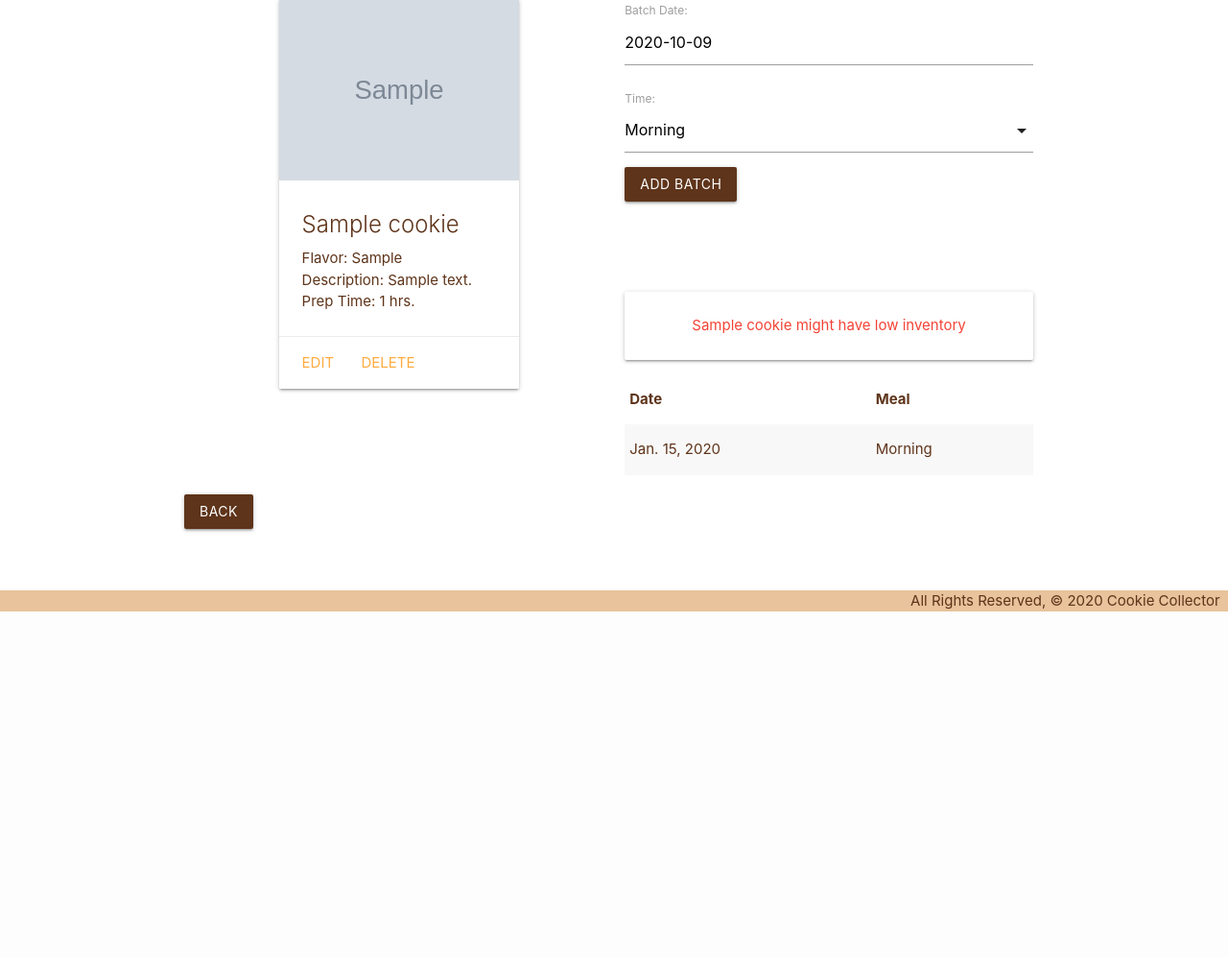
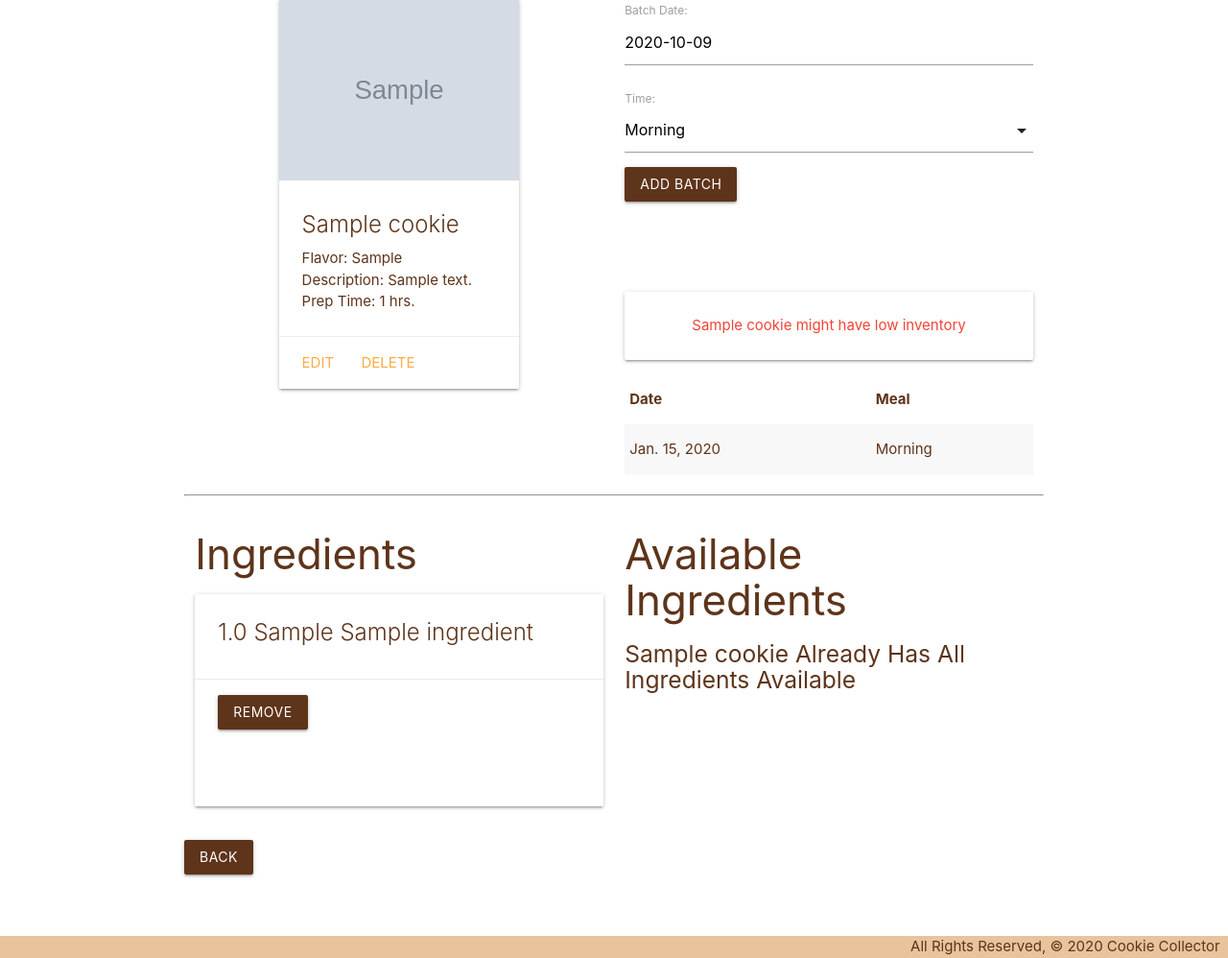
Before and after one commit to gc893/django-cookie-collector, a Django app: page /cookies/1/ in a window 1280 px wide. Shown: the part 216-1214 px from the top of the page at 96% size. Before the commit the page ends 853 px from the top, so only its background shows below. Run offline with Django 3.2, Linux system fonts and the light colour scheme; tables that the repository leaves empty hold one stand-in row (values such as "Sample post"); grey boxes marked "Sample" are stand-in pictures.

Commit message:
implement many to many relationship

```diff
--- a/main_app/admin.py
+++ b/main_app/admin.py
@@ -1,6 +1,7 @@
 from django.contrib import admin
-from .models import Cookie, Batch
+from .models import Cookie, Batch, Ingredient
 
 # Register your models here
 admin.site.register(Cookie)
 admin.site.register(Batch)
+admin.site.register(Ingredient)
--- a/main_app/models.py
+++ b/main_app/models.py
@@ -10,12 +10,22 @@ TIMES = (
     ('E', 'Evening')
 )
 
+class Ingredient(models.Model):
+    name = models.CharField(max_length=100)
+    qtty = models.FloatField(max_length=100)
+    units = models.CharField(max_length=50)
+
+    def __str__(self):
+    # Nice method for obtaining the friendly value of a Field.choice
+        return f"{self.qtty} {self.units} of {self.name}"
+
 class Cookie(models.Model):
     name = models.CharField(max_length=100)
     main_flavor = models.CharField(max_length=100)
     description = models.TextField(max_length=250)
     prep_time = models.IntegerField()
     image_url = models.CharField(max_length=255, null=True)
+    ingredients = models.ManyToManyField(Ingredient)
 
     def __str__(self):
         return self.name
--- a/main_app/templates/cookies/detail.html
+++ b/main_app/templates/cookies/detail.html
@@ -46,6 +46,54 @@
     </table>
   </div>
 </div>
+<hr>
+<div class="row">
+  <div class="col s6">
+    <h3>Ingredients</h3>
+    {% if cookie.ingredients.count %}
+      {% for ingredient in cookie.ingredients.all %}
+        <div class="card">
+          <div class="card-content">
+            <span class="card-title">
+              {{ ingredient.qtty }} {{ ingredient.units }} {{ ingredient.name }}
+            </span>
+          </div>
+          <div class="card-action">
+            <form action="{% url 'remove_ing' cookie.id ingredient.id %}" method="post">
+              {% csrf_token %}
+              <button type="submit" class="btn">Remove</button>
+            </form>
+          </div>
+        </div>
+      {% endfor %}
+    {% else %}
+      <h5>No Ingredients :(</h5>
+    {% endif %}
+  </div>
+  <!-- Available toys will come after this line -->
+  <div class="col s6">
+    <h3>Available Ingredients</h3>
+    {% if ingredients.count %}
+      {% for ingredient in ingredients.all %}
+        <div class="card">
+          <div class="card-content">
+            <span class="card-title">
+              {{ ingredient.qtty }} {{ ingredient.units }} {{ ingredient.name }}
+            </span>
+          </div>
+          <div class="card-action">
+            <form action="{% url 'assoc_ing' cookie.id ingredient.id %}" method="post">
+              {% csrf_token %}
+              <button type="submit" class="btn">Add</button>
+            </form>
+          </div>
+        </div>
+      {% endfor %}
+    {% else %}
+      <h5>{{cookie.name}} Already Has All Ingredients Available</h5>
+    {% endif %}
+  </div>
+</div>
 <a href="/cookies" id='back-btn' class="waves-effect waves-light btn">Back</a>
 
 <script>
--- a/main_app/urls.py
+++ b/main_app/urls.py
@@ -10,5 +10,7 @@ urlpatterns = [
     path('cookies/create/', views.CookieCreate.as_view(), name='cookies_create'),
     path('cookies/<int:pk>/update/', views.CookieUpdate.as_view(), name='cookies_update'),
     path('cookies/<int:pk>/delete/', views.CookieDelete.as_view(), name='cookies_delete'),
-    path('cookies/<int:cookie_id>/add_batch/', views.add_batch, name='add_batch')
+    path('cookies/<int:cookie_id>/add_batch/', views.add_batch, name='add_batch'),
+    path('cookies/<int:cookie_id>/assoc_ing/<int:ingredient_id>/', views.assoc_ing, name='assoc_ing'),
+    path('cookies/<int:cookie_id>/remove_ing/<int:ingredient_id>/', views.remove_ing, name='remove_ing'),
 ]
--- a/main_app/views.py
+++ b/main_app/views.py
@@ -1,6 +1,6 @@
 from django.shortcuts import render, redirect
 from django.views.generic import ListView, CreateView, UpdateView, DeleteView
-from .models import Cookie
+from .models import Cookie, Ingredient
 from .forms import BatchForm
 
 # Create your views here.
@@ -19,9 +19,10 @@ def cookies_index(request):
 
 def cookies_detail(request, cookie_id):
   cookie = Cookie.objects.get(id=cookie_id)
+  ingredients_not_added = Ingredient.objects.exclude(id__in = cookie.ingredients.all().values_list('id'))
   batch_form = BatchForm()
   return render(request, 'cookies/detail.html', {
-    'cookie': cookie, 'batch_form': batch_form
+    'cookie': cookie, 'batch_form': batch_form, 'ingredients': ingredients_not_added
   })
 
 class CookieList(ListView):
@@ -54,3 +55,11 @@ def add_batch(request, cookie_id):
     new_batch.cookie_id = cookie_id
     new_batch.save()
   return redirect('detail', cookie_id=cookie_id)
+
+def assoc_ing(request, cookie_id, ingredient_id):
+  Cookie.objects.get(id=cookie_id).ingredients.add(ingredient_id)
+  return redirect('detail', cookie_id=cookie_id)
+
+def remove_ing(request, cookie_id, ingredient_id):
+  Cookie.objects.get(id=cookie_id).ingredients.remove(ingredient_id)
+  return redirect('detail', cookie_id=cookie_id)
```
Also changed, not shown: main_app/migrations/0005_auto_20201009_1712.py (added), main_app/migrations/0006_cookie_ingredients.py (added), main_app/migrations/0007_auto_20201009_1746.py (added).
